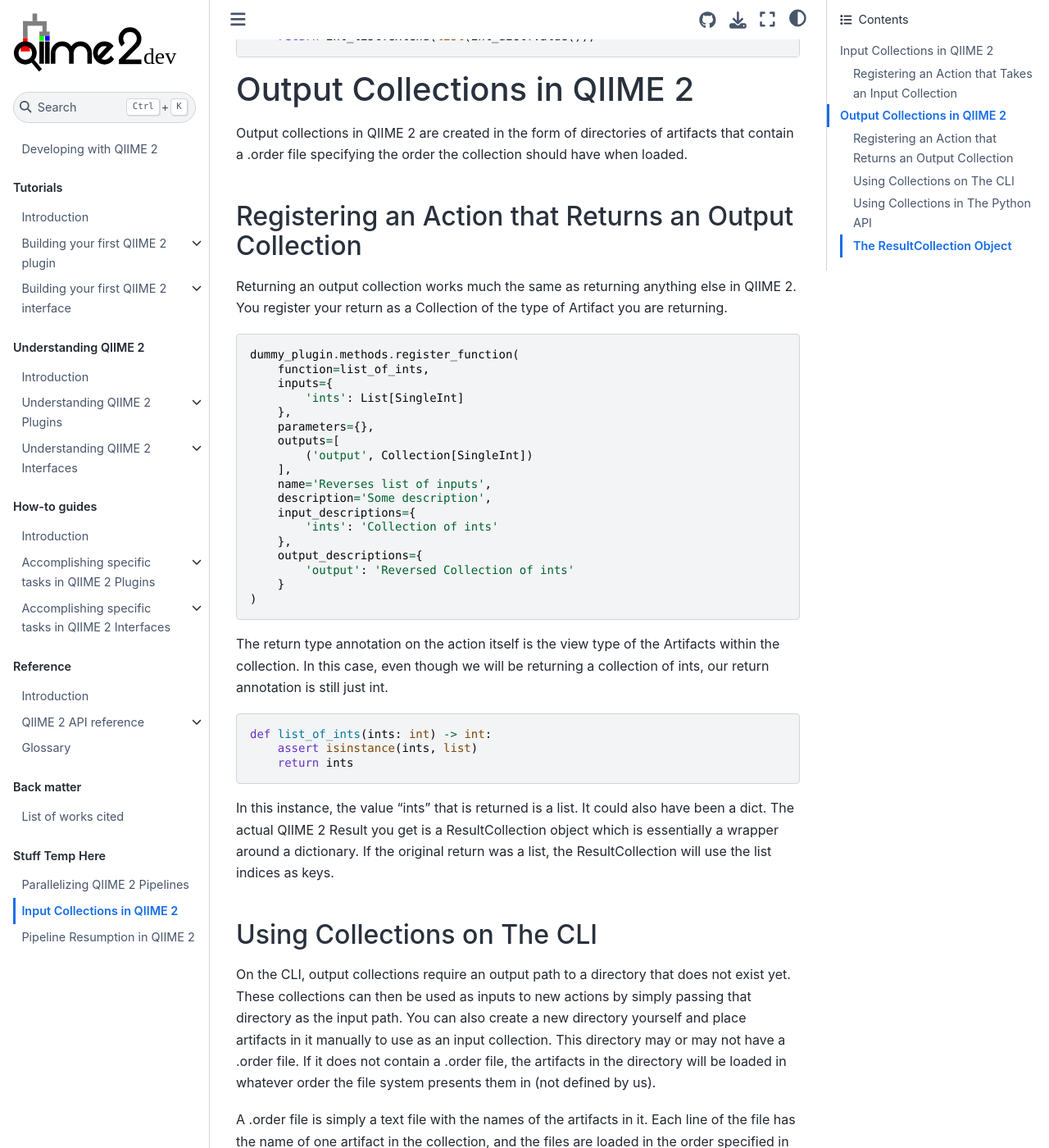
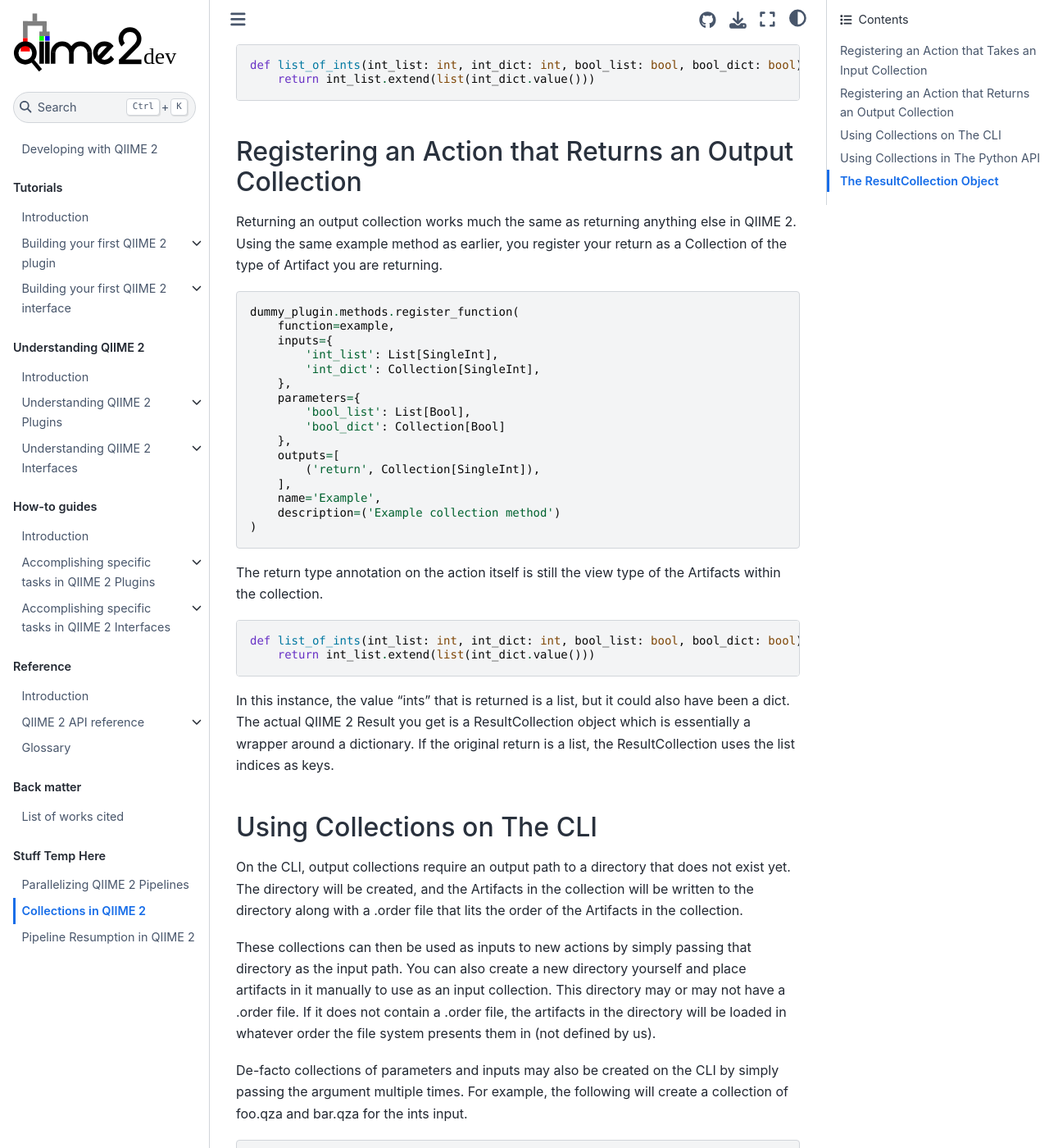
Before and after one commit to caporaso-lab/developing-with-qiime2, a Jupyter Book: the page built from book/collections.rst, in a window 1280 px wide and 1400 px high, scrolled down 970 px. Shown: the whole window at 82% size. Built offline with Jupyter Book 1.0.4 settings and Sphinx 7.4.7 and the Sphinx Book theme 1.1.4, drawn with Linux system fonts in a browser that asks for light colours; some of the changed text lies outside the part shown.

Commit message:
Add more to collections docs

```diff
--- a/book/collections.rst
+++ b/book/collections.rst
@@ -1,7 +1,7 @@
-Input Collections in QIIME 2
-############################
+Collections in QIIME 2
+######################
 
-Commands in QIIME 2 may accept collection inputs in the form of lists or dictionaries.
+Commands in QIIME 2 can take collections of Artifacts as singular inputs or return collections of Artifacts as singular outputs. They may also take collections of primitives as single parameters.
 
 Registering an Action that Takes an Input Collection
 ++++++++++++++++++++++++++++++++++++++++++++++++++++
@@ -36,53 +36,45 @@ In the actual function definition, the type annotation is the view type of the A
     def list_of_ints(int_list: int, int_dict: int, bool_list: bool, bool_dict: bool) -> int:
         return int_list.extend(list(int_dict.value()))
 
-Output Collections in QIIME 2
-#############################
-
-Output collections in QIIME 2 are created in the form of directories of artifacts that contain a .order file specifying the order the collection should have when loaded.
-
 Registering an Action that Returns an Output Collection
 +++++++++++++++++++++++++++++++++++++++++++++++++++++++
 
-Returning an output collection works much the same as returning anything else in QIIME 2. You register your return as a Collection of the type of Artifact you are returning.
+Returning an output collection works much the same as returning anything else in QIIME 2. Using the same example method as earlier, you register your return as a Collection of the type of Artifact you are returning.
 
 .. code-block:: Python
 
     dummy_plugin.methods.register_function(
-        function=list_of_ints,
+        function=example,
         inputs={
-            'ints': List[SingleInt]
+            'int_list': List[SingleInt],
+            'int_dict': Collection[SingleInt],
         },
-        parameters={},
+        parameters={
+            'bool_list': List[Bool],
+            'bool_dict': Collection[Bool]
+        },
         outputs=[
-            ('output', Collection[SingleInt])
+            ('return', Collection[SingleInt]),
         ],
-        name='Reverses list of inputs',
-        description='Some description',
-        input_descriptions={
-            'ints': 'Collection of ints'
-        },
-        output_descriptions={
-            'output': 'Reversed Collection of ints'
-        }
+        name='Example',
+        description=('Example collection method')
     )
 
-The return type annotation on the action itself is the view type of the Artifacts within the collection. In this case, even though we will be returning a collection of ints, our return annotation is still just int.
+The return type annotation on the action itself is still the view type of the Artifacts within the collection.
 
 .. code-block:: Python
 
-    def list_of_ints(ints: int) -> int:
-        assert isinstance(ints, list)
-        return ints
+    def list_of_ints(int_list: int, int_dict: int, bool_list: bool, bool_dict: bool) -> int:
+        return int_list.extend(list(int_dict.value()))
 
-In this instance, the value "ints" that is returned is a list. It could also have been a dict. The actual QIIME 2 Result you get is a ResultCollection object which is essentially a wrapper around a dictionary. If the original return was a list, the ResultCollection will use the list indices as keys.
+In this instance, the value "ints" that is returned is a list, but it could also have been a dict. The actual QIIME 2 Result you get is a ResultCollection object which is essentially a wrapper around a dictionary. If the original return is a list, the ResultCollection uses the list indices as keys.
 
 Using Collections on The CLI
 ++++++++++++++++++++++++++++
 
-On the CLI, output collections require an output path to a directory that does not exist yet. These collections can then be used as inputs to new actions by simply passing that directory as the input path. You can also create a new directory yourself and place artifacts in it manually to use as an input collection. This directory may or may not have a .order file. If it does not contain a .order file, the artifacts in the directory will be loaded in whatever order the file system presents them in (not defined by us).
+On the CLI, output collections require an output path to a directory that does not exist yet. The directory will be created, and the Artifacts in the collection will be written to the directory along with a .order file that lits the order of the Artifacts in the collection.
 
-A .order file is simply a text file with the names of the artifacts in it. Each line of the file has the name of one artifact in the collection, and the files are loaded in the order specified in the file. It is not required for the artifact names in the .order file to include the file extension.
+These collections can then be used as inputs to new actions by simply passing that directory as the input path. You can also create a new directory yourself and place artifacts in it manually to use as an input collection. This directory may or may not have a .order file. If it does not contain a .order file, the artifacts in the directory will be loaded in whatever order the file system presents them in (not defined by us).
 
 De-facto collections of parameters and inputs may also be created on the CLI by simply passing the argument multiple times. For example, the following will create a collection of foo.qza and bar.qza for the ints input.
 
@@ -106,7 +98,7 @@ You can just pass in a list or a dict and it follows the same rules as the CLI.
 The ResultCollection Object
 +++++++++++++++++++++++++++
 
-QIIME 2 outputs collections in the form of ResultCollection objects. In the CLI, these objects are handled internally, but in the Python API they must be interacted with directly. Fortunately, these objects are very simple.
+QIIME 2 outputs collections in the form of ResultCollection objects. On the CLI, these objects are handled internally, but in the Python API they must be interacted with directly. Fortunately, these objects are very simple.
 
 A ResultCollection is basically just a wrapper around a dictionary that can be found at its "collection" attribute.
 
```
